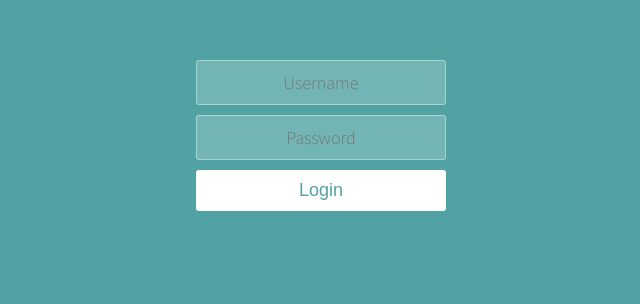
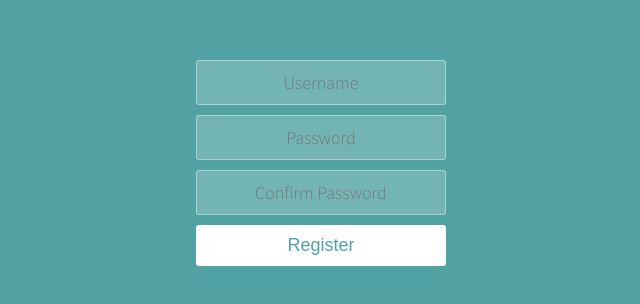
Before and after one commit to erenduzova/Learning-React-Registration-App, a React (Create React App) app: page / in a window 1280 px wide. Shown: the part 168-472 px from the top of the page, without its empty margins (319-959 px from the left). Built offline with nearby package versions, Linux system fonts and the light colour scheme.

Commit message:
Register form type added Register form type added.Form changes with userIsRegistered boolean

```diff
--- a/src/components/App.jsx
+++ b/src/components/App.jsx
@@ -1,18 +1,15 @@
 import React from "react";
 
-import Login from "./Login";
+import Form from "./Form";
 
-var isLoggedIn = false;
+var userIsRegistered = false;
 
 function App() {
   return (
     <div className="container">
-      {isLoggedIn === true ? <h1>Hello</h1> : <Login />}
+      {userIsRegistered ? <Form form="Login" /> : <Form form="Register" />}
     </div>
   );
 }
 
 export default App;
-// Because it is Boolean both of them can be used
-// {isLoggedIn === true ? <h1>Hello</h1> : <Login />}
-// {isLoggedIn ? <h1>Hello</h1> : <Login />}
--- a/src/components/Login.jsx
+++ b/src/components/Form.jsx
@@ -2,12 +2,15 @@ import React from "react";
 
 import Input from "./Input";
 
-function Login() {
+function Login(props) {
   return (
     <form className="form">
       <Input type="text" placeholder="Username" />
       <Input type="password" placeholder="Password" />
-      <button type="submit">Login</button>
+      {props.form === "Register" && (
+        <Input type="password" placeholder="Confirm Password" />
+      )}
+      <button type="submit">{props.form}</button>
     </form>
   );
 }
```
